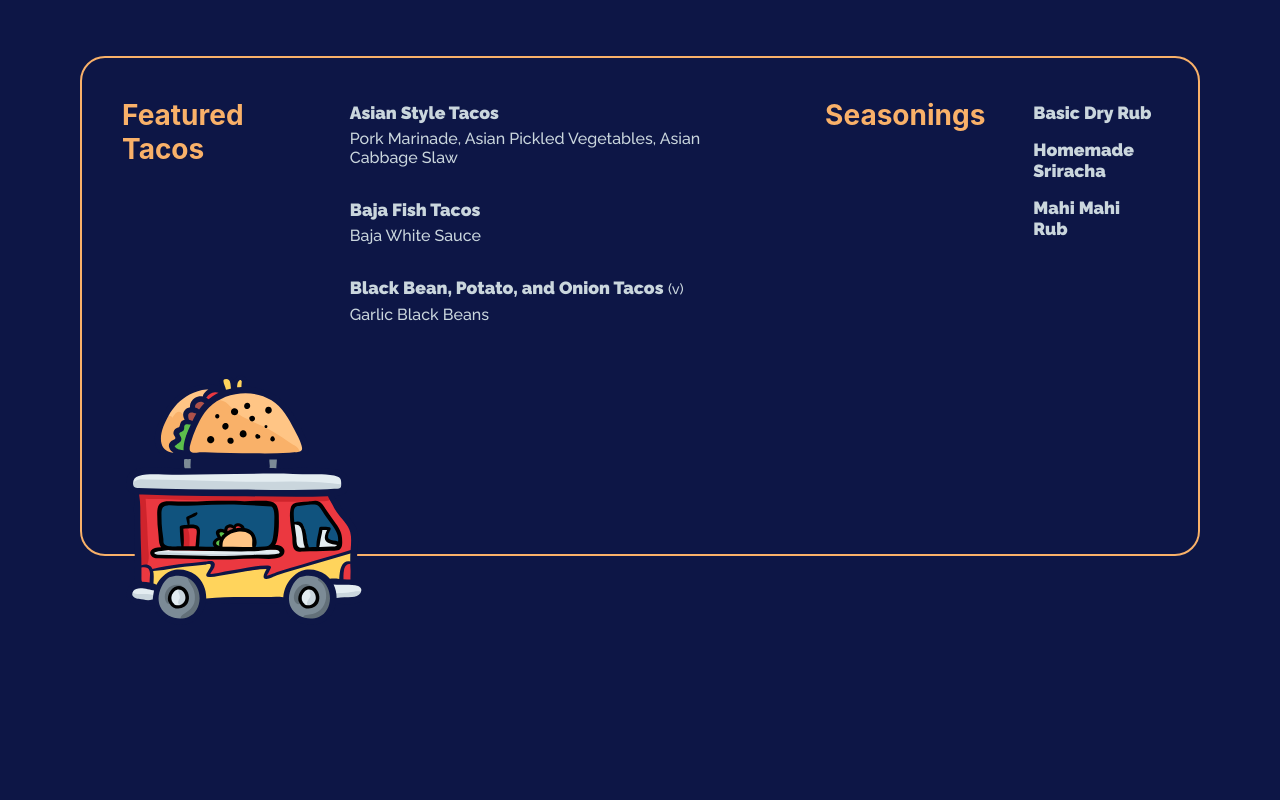
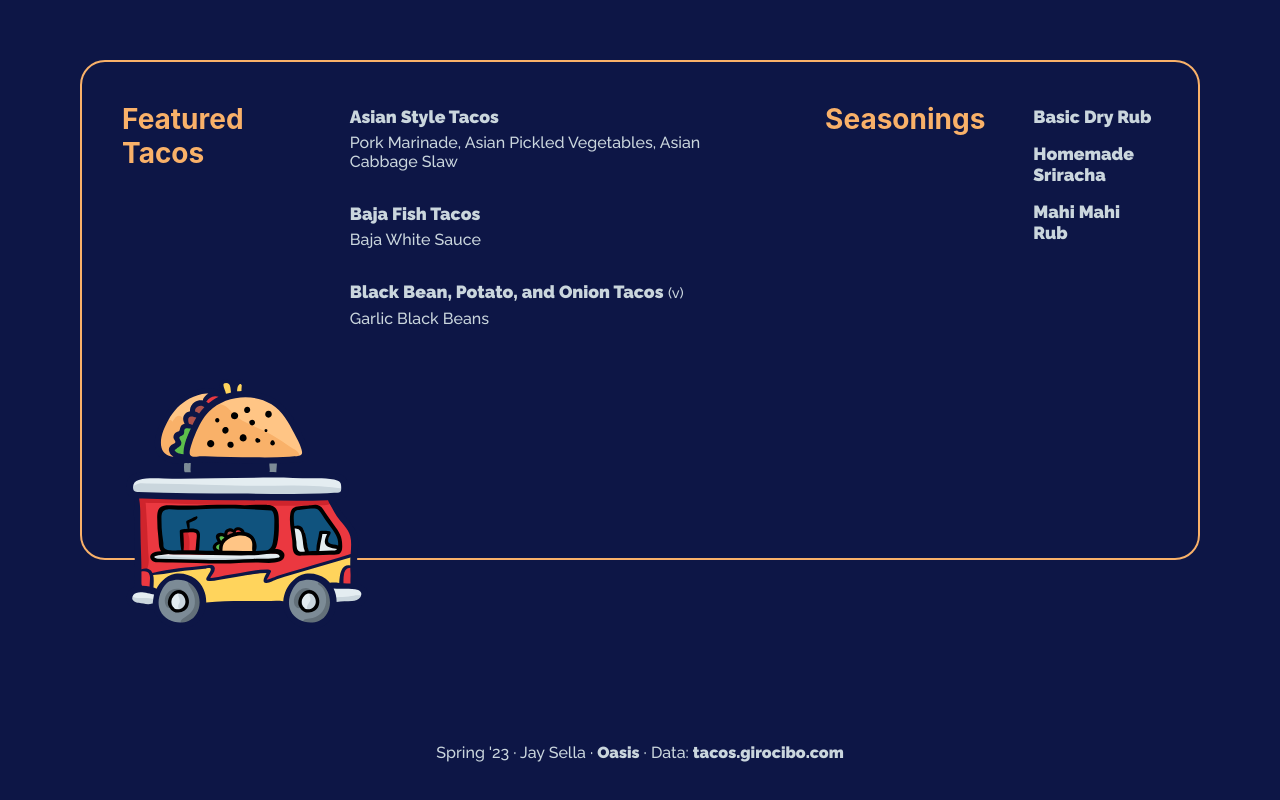
Before and after one commit to jaysella/tacos-oasis-hs3-sp23, a React (Create React App) app: page / in a window 1280 px wide. Shown: the part 256-1056 px from the top of the page. Before the commit the page ends 956 px from the top, so only its background shows below. Built offline with nearby package versions, Linux system fonts and the light colour scheme; a web font is replaced by a local one.

Commit message:
Add footer

```diff
--- a/src/App.css
+++ b/src/App.css
@@ -15,9 +15,8 @@ body {
 .page-wrapper {
   display: flex;
   flex-direction: column;
-  gap: 2.5rem;
-  padding: 1rem;
-  margin-bottom: 5rem;
+  gap: 2rem;
+  padding: 2rem 1rem;
 }
 
 .highlights-menu {
@@ -39,6 +38,7 @@ body {
 @media screen and (min-width: 720px) {
   .page-wrapper {
     padding: 4rem 5rem;
+    gap: 2.75rem;
   }
 
   .highlights-menu {
--- a/src/App.js
+++ b/src/App.js
@@ -1,6 +1,7 @@
 import { useState } from "react";
 import "./App.css";
 import { Featured } from "./components/Featured";
+import { Footer } from "./components/Footer";
 import { Header } from "./components/Header";
 import { Menu } from "./components/Menu";
 import { Seasonings } from "./components/Seasonings";
@@ -25,6 +26,10 @@ function App() {
           <TacoTruck />
         </div>
       </Menu>
+
+      <div style={{ marginTop: `7.5rem` }}>
+        <Footer />
+      </div>
     </div>
   );
 }
--- /dev/null
+++ b/src/components/Footer.css
@@ -0,0 +1,19 @@
+.footer {
+  color: var(--white);
+  padding: 0 2.5rem;
+  text-align: center;
+}
+
+.footer p {
+  line-height: 26px;;
+}
+
+.footer a {
+  color: var(--white);
+  font-weight: 700;
+  text-decoration: none;
+}
+
+.footer a:hover {
+  text-decoration: underline;
+}
--- /dev/null
+++ b/src/components/Footer.js
@@ -0,0 +1,21 @@
+import "./Footer.css";
+
+export function Footer() {
+  return (
+    <footer className="footer">
+      <p>
+        Spring '23 &#183; Jay Sella &#183;{" "}
+        <a href="https://oasisneu.com/" rel="noopener noreferrer">
+          Oasis
+        </a>{" "}
+        &#183; Data:{" "}
+        <a
+          href="https://tacos.girocibo.com/api/tacos"
+          rel="noopener noreferrer"
+        >
+          tacos.girocibo.com
+        </a>
+      </p>
+    </footer>
+  );
+}
--- a/src/components/Header.css
+++ b/src/components/Header.css
@@ -1,9 +1,15 @@
 .header {
   margin: 0 auto;
-  text-align: center;
   max-width: 60ch;
+  padding: 0 2.5rem;
 }
 
 .header p {
   line-height: 22px;
 }
+
+@media screen and (min-width: 720px) {
+  .header {
+    text-align: center;
+  }
+}
```
